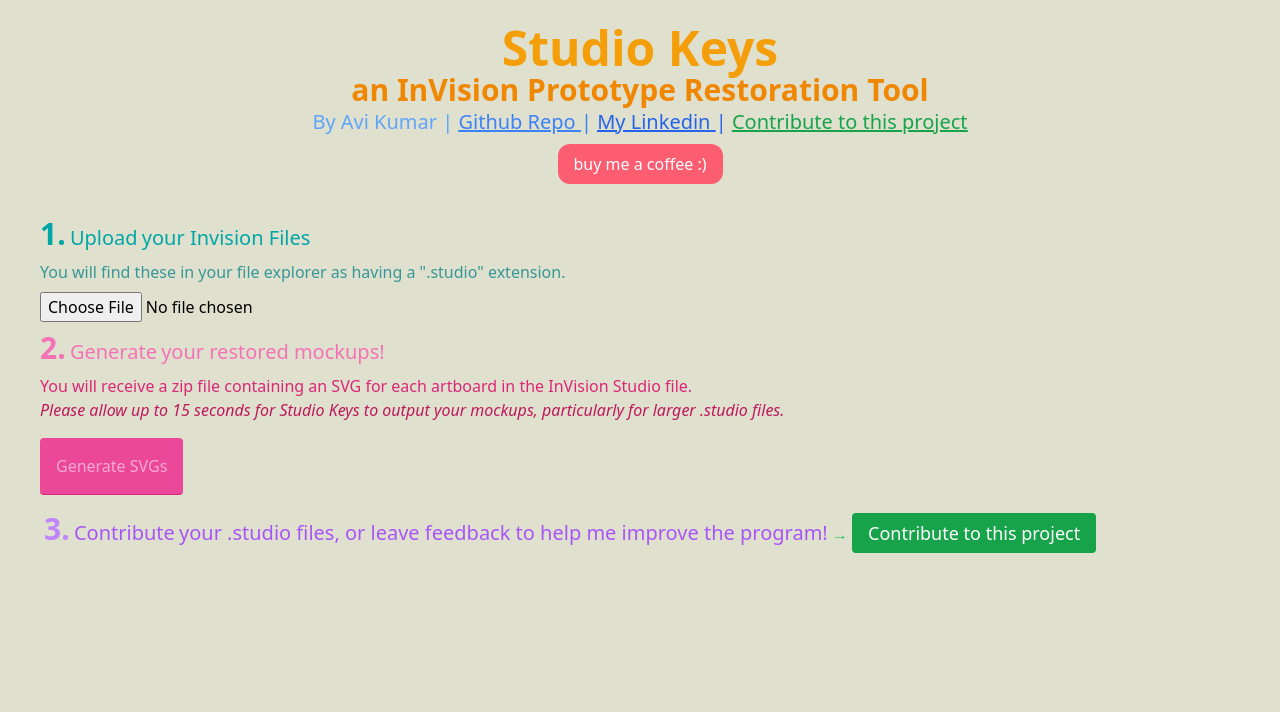
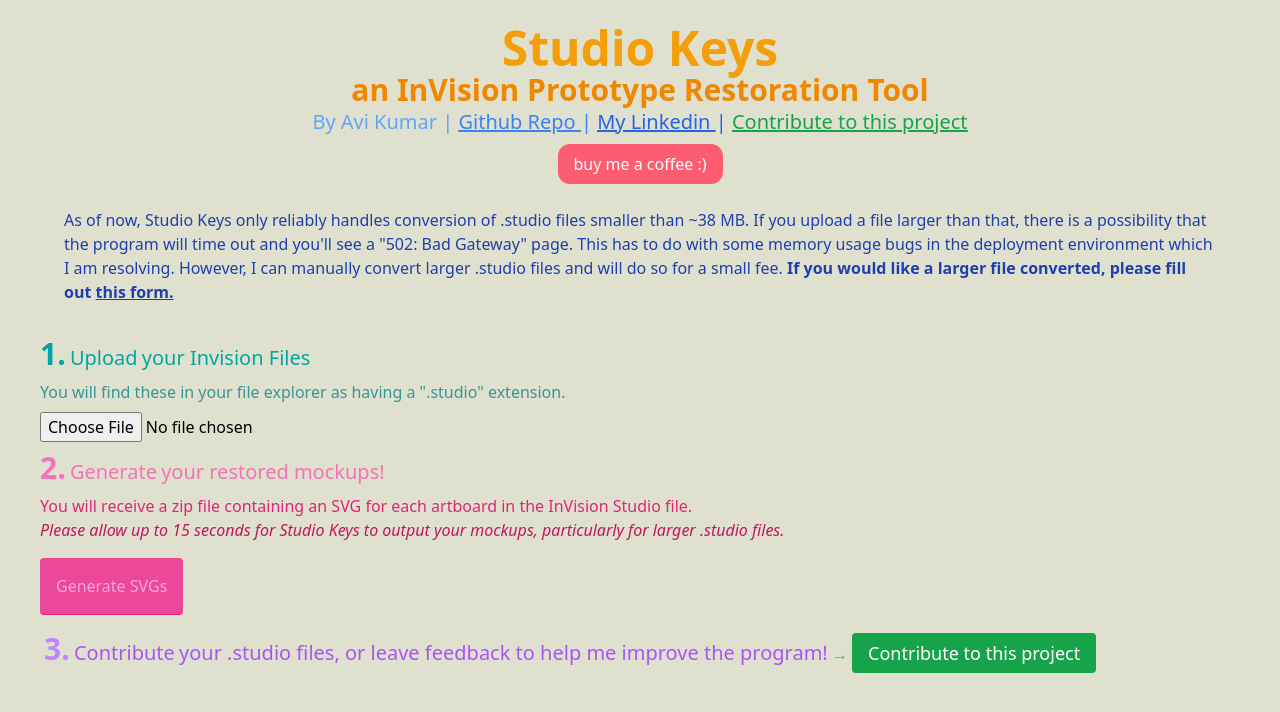
Before and after one commit to aviomg/studio-keys, a Flask app: page / in a window 1280 px wide. Shown: the top 712 px of the page. Run offline with Flask 3, Linux system fonts and the light colour scheme.

Commit message:
added form and html text about larger files conversion process

```diff
--- a/src/static/output.css
+++ b/src/static/output.css
@@ -686,6 +686,10 @@
   max-width: 36rem;
 }
 
+.max-w-6xl {
+  max-width: 72rem;
+}
+
 .items-center {
   align-items: center;
 }
@@ -996,6 +1000,26 @@
   color: rgb(224 224 206 / var(--tw-text-opacity));
 }
 
+.text-amber-700 {
+  --tw-text-opacity: 1;
+  color: rgb(180 83 9 / var(--tw-text-opacity));
+}
+
+.text-amber-900 {
+  --tw-text-opacity: 1;
+  color: rgb(120 53 15 / var(--tw-text-opacity));
+}
+
+.text-amber-950 {
+  --tw-text-opacity: 1;
+  color: rgb(69 26 3 / var(--tw-text-opacity));
+}
+
+.text-blue-800 {
+  --tw-text-opacity: 1;
+  color: rgb(30 64 175 / var(--tw-text-opacity));
+}
+
 .underline {
   text-decoration-line: underline;
 }
--- a/src/templates/form.html
+++ b/src/templates/form.html
@@ -37,7 +37,13 @@
           hover:ring-offset-2"><span class="relative">buy me a coffee :)</span></button>
         </a>
     </div>
-
+    <div class="text-center mx-auto mt-6 text-base max-w-6xl text-blue-800">
+        <p align="left">
+     <span> As of now, Studio Keys only reliably handles conversion of .studio files smaller than ~38 MB.
+       If you upload a file larger than that, there is a possibility that the program will time out and you'll see a "502: Bad Gateway" page.
+       This has to do with some memory usage bugs in the deployment environment which I am resolving. However, I can manually convert larger .studio files and will do so for a small fee.</span><span class="font-bold"> If you would like a larger file converted, please
+       fill out</span> <span><a href="https://docs.google.com/forms/d/e/1FAIpQLScDv90-5QcObXr8werj-9wcJq72ZZ-_6xKC7tiuvDlTSrtpQA/viewform?usp=sf_link" target="_blank" class="underline hover:text-green-700 font-bold transition-all duration-200 ease-in-out">this form.</a></span></p>
+    </div>
     <br>
 <h1 class="m-2 ml-10">
     <span class="text-3xl font-bold text-[#00A6A6]">1.</span>
@@ -57,7 +63,8 @@
        <h1 class="ml-10 text-base text-pink-700 italic">Please allow up to 15 seconds for Studio Keys to output your mockups, particularly for larger .studio files.</h1>
     </h1>
        <h1>
-        <button class="ml-10 bg-pink-500 text-pink-300 border-pink-600 border-b p-4 m-4 mr-0 rounded hover:text-white" type="submit">Generate SVGs</button>
+        <button class="ml-10 bg-pink-500 text-pink-300 border-pink-600 border-b p-4 m-4 mr-0
+        rounded hover:text-white duration-200 ease-in-out" type="submit">Generate SVGs</button>
         {% if error_message %}
         <p class="ml-10 font-bold text-red-500">{{ error_message }}</p>
     {% endif %}
@@ -74,7 +81,10 @@
     <span class="text-xl text-purple-500">Contribute</span>
     <span class="text-xl text-purple-500"> your .studio files, or leave feedback to help me improve the program!</span>
     <span class="font-lg font-bold text-green-500">&#8594;</span>
-    <span class=" bg-green-600 text-lg text-center mt-2 mb-2 text-white px-4 py-2 rounded hover:text-green-400">
+    <span class=" bg-green-600 text-lg text-center mt-2 mb-2 text-white px-4 py-2 rounded
+     hover:text-green-400 transition-all duration-300
+          hover:bg-green-600 hover:ring-2 hover:ring-green-600
+          hover:ring-offset-2">
         <a href="https://forms.gle/kPcrJvExyM2ZYy8t5" target="_blank"> Contribute to this project</a>
     </span>
    </h1>
```
Also changed, not shown: other parts of src/static/output.css (+35 -0 lines).
